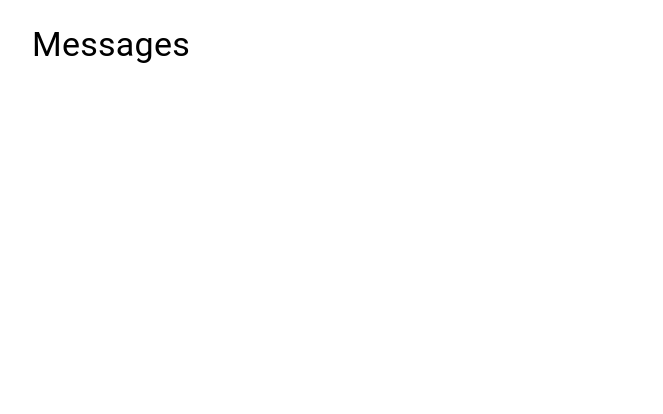
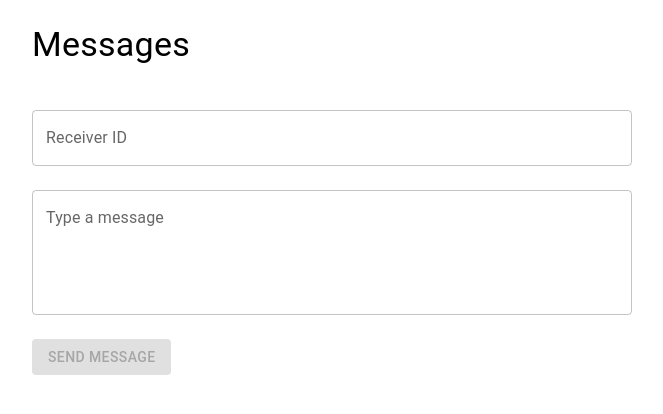
Before and after one commit to Praveen-Hapuarachchi/student-management-frontend, a React (Create React App) app: page /messages in a window 1280 px wide. Shown: the top 414 px of the page, without its empty margins (308-971 px from the left). Built offline with nearby package versions, Linux system fonts and the light colour scheme.

Commit message:
seventh commit

```diff
--- a/src/components/RoleDash/ChatPage.js
+++ b/src/components/RoleDash/ChatPage.js
@@ -11,6 +11,7 @@ const ChatPage = () => {
   const { state } = useLocation(); // Get senderName from state
   const senderName = state?.senderName || 'Unknown'; // Default to 'Unknown' if senderName is not provided
   const userId = localStorage.getItem('userId');
+  const userName = localStorage.getItem('userName'); // Get the username from localStorage
 
   useEffect(() => {
     console.log('userId:', userId); // Debug log
@@ -53,11 +54,16 @@ const ChatPage = () => {
         content: newMessage,
       });
       setNewMessage('');
-      // Fetch updated messages after sending a new message
-      const senderMessages = await getMessagesBetweenUsers(senderId, userId);
-      const receiverMessages = await getMessagesBetweenUsers(userId, senderId);
-      const allMessages = [...senderMessages, ...receiverMessages].sort((a, b) => new Date(a.timestamp) - new Date(b.timestamp));
-      setMessages(allMessages); // Update messages after sending
+
+      // Add the new message to the state without refetching
+      const newMessageObject = {
+        id: Date.now(), // Temporary ID for the new message
+        sender: { id: userId, fullName: userName },
+        receiver: { id: senderId, fullName: senderName },
+        content: newMessage,
+        timestamp: new Date().toISOString(),
+      };
+      setMessages((prevMessages) => [...prevMessages, newMessageObject]);
     } catch (error) {
       console.error('Error sending message:', error);
     } finally {
@@ -83,17 +89,17 @@ const ChatPage = () => {
             ) : (
               messages.map((message) => (
                 <Box
-                  key={message.id}
+                  key={`${message.id}-${message.timestamp}`} // Ensure unique keys
                   sx={{
                     display: 'flex',
-                    justifyContent: message.sender.id === userId ? 'flex-end' : 'flex-start', // Align messages based on sender
+                    justifyContent: message.sender.fullName === userName ? 'flex-end' : 'flex-start', // Align messages based on sender's name comparison
                     marginBottom: 2,
                   }}
                 >
                   <Paper
                     elevation={3}
                     sx={{
-                      backgroundColor: message.sender.id === userId ? '#dcf8c6' : '#f1f1f1',
+                      backgroundColor: message.sender.fullName === userName ? '#dcf8c6' : '#f1f1f1',
                       color: 'black',
                       borderRadius: 2,
                       padding: '10px 15px',
@@ -102,8 +108,8 @@ const ChatPage = () => {
                     }}
                   >
                     <Typography>{message.content}</Typography>
-                    <Typography variant="caption" sx={{ display: 'block', textAlign: message.sender.id === userId ? 'right' : 'left' }}>
-                      {message.sender.id === userId ? 'You' : message.sender.fullName} at {new Date(message.timestamp).toLocaleString()}
+                    <Typography variant="caption" sx={{ display: 'block', textAlign: message.sender.fullName === userName ? 'right' : 'left' }}>
+                      {message.sender.fullName === userName ? 'You' : message.sender.fullName} at {new Date(message.timestamp).toLocaleString()}
                     </Typography>
                   </Paper>
                 </Box>
--- a/src/components/RoleDash/MessagesPage.js
+++ b/src/components/RoleDash/MessagesPage.js
@@ -1,46 +1,130 @@
 import React, { useEffect, useState } from 'react';
-import { getMessages } from '../../api-helpers/api-helpers';
-import { Box, List, ListItem, CircularProgress, Typography } from '@mui/material';
+import { getMessages, sendMessage, getAllUsers, getMessagesBetweenUsers } from '../../api-helpers/api-helpers';
+import { Box, List, ListItem, CircularProgress, Typography, TextField, Button } from '@mui/material';
 import { useNavigate } from 'react-router-dom';
 
 const MessagesPage = () => {
   const [messages, setMessages] = useState([]);
+  const [newMessage, setNewMessage] = useState('');
+  const [receiverId, setReceiverId] = useState('');
   const [isLoading, setIsLoading] = useState(false);
+  const [users, setUsers] = useState([]);
   const userId = localStorage.getItem('userId');
-  const navigate = useNavigate(); // For navigation when a name is clicked
+  const navigate = useNavigate();
 
-  // Fetch messages from API
   useEffect(() => {
     if (userId) {
-      const fetchMessages = async () => {
+      const fetchMessagesAndUsers = async () => {
         setIsLoading(true);
         try {
-          const data = await getMessages(userId);
-          setMessages(data);
+          const [messagesData, usersData] = await Promise.all([getMessages(userId), getAllUsers()]);
+          setMessages(messagesData);
+          setUsers(usersData);
+
+          // Fetch the last message for each contact
+          const contacts = Array.from(
+            [...messagesData].reduce((map, item) => {
+              const contact = item.sender?.id === userId ? item.receiver : item.sender;
+              if (!contact) return map;
+              map.set(contact.id, contact);
+              return map;
+            }, new Map()).values()
+          );
+
+          const lastMessages = await Promise.all(
+            contacts.map(async (contact) => {
+              const conversation = await getMessagesBetweenUsers(userId, contact.id);
+              return {
+                ...contact,
+                lastMessage: conversation.length > 0 ? conversation[conversation.length - 1].content : 'No messages yet',
+                timestamp: conversation.length > 0 ? conversation[conversation.length - 1].timestamp : null,
+              };
+            })
+          );
+
+          setMessages((prevMessages) =>
+            prevMessages.map((msg) => {
+              const contact = lastMessages.find((lm) => lm.id === (msg.sender?.id === userId ? msg.receiver.id : msg.sender.id));
+              return contact ? { ...msg, lastMessage: contact.lastMessage, timestamp: contact.timestamp } : msg;
+            })
+          );
         } catch (error) {
-          console.error('Error fetching messages:', error);
+          console.error('Error fetching data:', error);
         } finally {
           setIsLoading(false);
         }
       };
-      fetchMessages();
+      fetchMessagesAndUsers();
     }
   }, [userId]);
 
-  // Handle clicking on a sender's name to open the chat page
-  const handleSenderClick = (senderId, senderName) => {
-    navigate(`/chat/${senderId}`, { state: { senderId, senderName } }); // Pass senderId and senderName as state
+  const handleSendMessage = async () => {
+    if (!newMessage || !receiverId) return;
+
+    setIsLoading(true);
+    try {
+      await sendMessage({
+        senderId: userId,
+        receiverId,
+        content: newMessage,
+      });
+
+      setNewMessage('');
+      const receiver = users.find((user) => user.id.toString() === receiverId.toString()) || {
+        id: receiverId,
+        fullName: 'Unknown User',
+        role: 'Unknown',
+      };
+
+      const newMessageObject = {
+        sender: { id: userId, fullName: 'You', role: 'ROLE_USER' },
+        receiver,
+        content: newMessage,
+        createdAt: new Date().toISOString(),
+      };
+
+      setMessages((prevMessages) => [...prevMessages, newMessageObject]);
+      navigate(`/chat/${receiverId}`, { state: { senderId: receiver.id, senderName: receiver.fullName } });
+    } catch (error) {
+      console.error('Error sending message:', error);
+    } finally {
+      setIsLoading(false);
+    }
   };
 
-  // Get unique senders
-  const uniqueSenders = Array.from(
-    messages.reduce((map, message) => {
-      if (!map.has(message.sender.id)) {
-        map.set(message.sender.id, message.sender);
+  const uniqueContacts = Array.from(
+    [...messages].reduce((map, item) => {
+      const contact = item.sender?.id === userId ? item.receiver : item.sender;
+      if (!contact) return map;
+
+      const existingContact = map.get(contact.id);
+
+      if (!existingContact || new Date(item.timestamp) > new Date(existingContact.timestamp)) {
+        map.set(contact.id, {
+          id: contact.id,
+          fullName: contact.fullName || 'Unknown User',
+          role: contact.role || 'Unknown',
+          lastMessage: item.lastMessage || 'No messages yet', // Use lastMessage instead of content
+          timestamp: item.timestamp, // Store timestamp for comparison
+        });
       }
+
       return map;
     }, new Map()).values()
-  );
+  ).sort((a, b) => new Date(b.timestamp) - new Date(a.timestamp)); // Sort by latest message timestamp
+
+  const getRoleColor = (role) => {
+    switch (role) {
+      case 'ROLE_STUDENT':
+        return 'lightgreen';
+      case 'ROLE_TEACHER':
+        return 'lightblue';
+      case 'ROLE_PRINCIPAL':
+        return 'lightcoral';
+      default:
+        return 'lightgray';
+    }
+  };
 
   return (
     <Box sx={{ padding: 3, maxWidth: 600, margin: '0 auto' }}>
@@ -53,9 +137,9 @@ const MessagesPage = () => {
           <CircularProgress />
         </Box>
       ) : (
-        <List sx={{ paddingBottom: '20px' }}>
-          {uniqueSenders.map((sender) => (
-            <ListItem key={sender.id} sx={{ display: 'flex', flexDirection: 'row' }}>
+        <List>
+          {uniqueContacts.map((contact) => (
+            <ListItem key={contact.id} sx={{ display: 'flex', flexDirection: 'row' }}>
               <Box
                 sx={{
                   display: 'flex',
@@ -64,20 +148,76 @@ const MessagesPage = () => {
                   maxWidth: '70%',
                   padding: 1,
                   marginBottom: 2,
+                  backgroundColor: getRoleColor(contact.role), // Apply role-based background color
+                  borderRadius: 1, // Optional: to round the corners
+                  width: '100%', // Make the container take up full width
                 }}
               >
-                <Typography
-                  variant="body2"
-                  sx={{ fontWeight: 'bold', cursor: 'pointer' }}
-                  onClick={() => handleSenderClick(sender.id, sender.fullName)} // Pass senderId and senderName
+                <Box
+                  sx={{
+                    display: 'flex',
+                    justifyContent: 'space-between',
+                    width: '100%',
+                    alignItems: 'center',
+                  }}
                 >
-                  {sender.fullName}
+                  <Typography
+                    variant="body2"
+                    sx={{ fontWeight: 'bold', cursor: 'pointer', overflow: 'hidden', textOverflow: 'ellipsis' }}
+                    onClick={() =>
+                      navigate(`/chat/${contact.id}`, {
+                        state: { senderId: contact.id, senderName: contact.fullName },
+                      })
+                    }
+                  >
+                    {contact.fullName} (ID: {contact.id})
+                  </Typography>
+                  <Typography
+                    variant="body2"
+                    sx={{
+                      fontWeight: 'normal',
+                      color: 'gray',
+                      backgroundColor: getRoleColor(contact.role),
+                      padding: '2px 8px',
+                      borderRadius: '10px',
+                    }}
+                  >
+                    {contact.role}
+                  </Typography>
+                </Box>
+                <Typography variant="body2" sx={{ color: 'gray', fontSize: '0.85rem' }}>
+                  {contact.lastMessage}
+                </Typography>
+                <Typography variant="caption" sx={{ color: 'gray', fontSize: '0.75rem' }}>
+                  {new Date(contact.timestamp).toLocaleString()}
                 </Typography>
               </Box>
             </ListItem>
           ))}
         </List>
       )}
+
+      <TextField
+        label="Receiver ID"
+        value={receiverId}
+        onChange={(e) => setReceiverId(e.target.value)}
+        fullWidth
+        margin="normal"
+      />
+
+      <TextField
+        label="Type a message"
+        value={newMessage}
+        onChange={(e) => setNewMessage(e.target.value)}
+        fullWidth
+        margin="normal"
+        multiline
+        rows={4}
+      />
+
+      <Button variant="contained" onClick={handleSendMessage} sx={{ mt: 2 }} disabled={!newMessage || !receiverId}>
+        Send Message
+      </Button>
     </Box>
   );
 };
--- a/src/components/form/Form.js
+++ b/src/components/form/Form.js
@@ -27,11 +27,13 @@ const FormDialog = ({ open = false, onClose }) => {
 
                 const userRole = decodedToken.role;
                 const userId = decodedToken.id; // Assuming 'userId' exists in the decoded token
+                const userName = decodedToken.fullName; // Assuming 'userName' exists in the decoded token
                 console.log('User Role:', userRole); // Debug log
                 console.log('User ID:', userId); // Debug log
 
                 // Save the userId in localStorage
                 localStorage.setItem('userId', userId);
+                localStorage.setItem('userName', userName);
 
 
                 // Direct navigation based on the user role
```
Also changed, not shown: src/api-helpers/api-helpers.js (line endings or trailing spaces).
